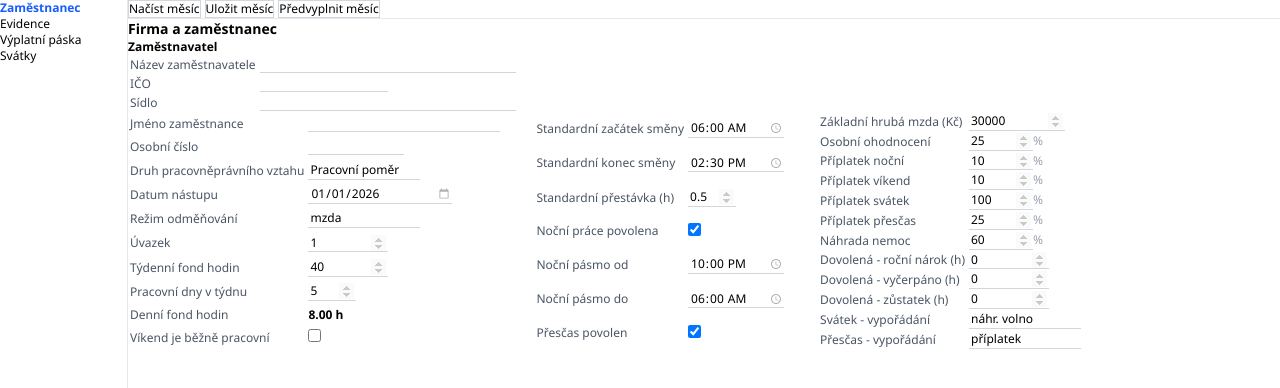
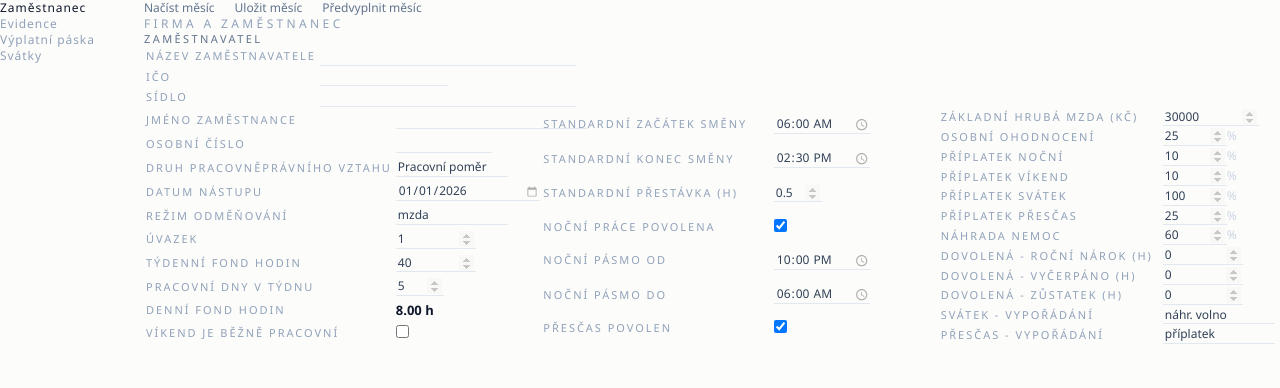
Before and after one commit to mvappshub/employee-time-and-payroll-system, a React (Vite) app: page / in a window 1280 px wide. Shown: the top 388 px of the page. Built offline with nearby package versions, Linux system fonts and the light colour scheme.

Commit message:
Polish employee settings layout

```diff
--- a/src/screens/app/AppShellView.tsx
+++ b/src/screens/app/AppShellView.tsx
@@ -27,19 +27,19 @@ export function AppShellView({
   holidaysScreen,
 }: AppShellViewProps) {
   return (
-    <div className="flex h-screen bg-white text-xs text-black">
-      <nav className="w-32 shrink-0 border-r border-gray-200 pt-1">
+    <div className="flex min-h-screen bg-[#fcfcfa] text-xs text-slate-800">
+      <nav className="w-36 shrink-0 px-5 pt-10 pb-8">
         {navigationItems.map(item => (
           <div
             key={item.key}
             onClick={() => onSelectSection(item.key)}
-            className={`cursor-pointer select-none px-1 py-0.5 ${activeSection === item.key ? 'font-bold text-blue-600' : 'text-black'}`}
+            className={`mb-2 cursor-pointer select-none py-1 text-[12px] tracking-[0.08em] transition-colors duration-150 ${activeSection === item.key ? 'font-medium text-slate-900' : 'text-slate-400 hover:text-slate-700'}`}
           >
             {item.label}
           </div>
         ))}
       </nav>
-      <main className="flex-1 overflow-auto p-1">
+      <main className="min-w-0 flex-1 overflow-auto px-8 pt-10 pb-8 lg:px-10">
         {monthControls}
         {activeSection === 'employee' && employeeScreen}
         {activeSection === 'timesheet' && timeSheetScreen}
--- a/src/screens/employee/EmployeeView.tsx
+++ b/src/screens/employee/EmployeeView.tsx
@@ -14,7 +14,7 @@ export interface EmployeeViewProps {
   onEmployeeChange: (field: keyof EmployeeSettings, value: string | number | boolean) => void
 }
 
-const inp = 'border-b border-gray-300 outline-none bg-transparent text-xs py-0 px-0.5'
+const inp = 'border-b border-slate-200 outline-none bg-transparent px-1 py-1 text-[13px] text-slate-700 transition-colors duration-150 focus:border-slate-400'
 
 export function EmployeeView({
   employer,
@@ -29,59 +29,59 @@ export function EmployeeView({
 }: EmployeeViewProps) {
   const employerTxt = (key: keyof EmployerProfile, label: string, w = 'w-64') => (
     <tr key={key}>
-      <td className="whitespace-nowrap pr-2 text-gray-600">{label}</td>
+      <td className="whitespace-nowrap pr-6 align-top text-[11px] uppercase tracking-[0.18em] text-slate-400">{label}</td>
       <td><input className={`${inp} ${w}`} value={employer[key]} onChange={e => onEmployerChange(key, e.target.value)} /></td>
     </tr>
   )
 
   const txt = (key: keyof EmployeeSettings, label: string, w = 'w-48') => (
     <tr key={key}>
-      <td className="whitespace-nowrap pr-2 text-gray-600">{label}</td>
+      <td className="whitespace-nowrap pr-6 align-top text-[11px] uppercase tracking-[0.18em] text-slate-400">{label}</td>
       <td><input className={`${inp} ${w}`} value={employee[key] as string} onChange={e => onEmployeeChange(key, e.target.value)} /></td>
     </tr>
   )
 
   const num = (key: keyof EmployeeSettings, label: string, step = 1, w = 'w-20') => (
     <tr key={key}>
-      <td className="whitespace-nowrap pr-2 text-gray-600">{label}</td>
+      <td className="whitespace-nowrap pr-6 align-top text-[11px] uppercase tracking-[0.18em] text-slate-400">{label}</td>
       <td><input type="number" step={step} className={`${inp} ${w}`} value={employee[key] as number} onChange={e => onEmployeeChange(key, parseFloat(e.target.value) || 0)} /></td>
     </tr>
   )
 
   const pct = (key: keyof EmployeeSettings, label: string) => (
     <tr key={key}>
-      <td className="whitespace-nowrap pr-2 text-gray-600">{label}</td>
+      <td className="whitespace-nowrap pr-6 align-top text-[11px] uppercase tracking-[0.18em] text-slate-400">{label}</td>
       <td>
         <input type="number" step={1} className={`${inp} w-16`} value={Math.round((employee[key] as number) * 100)} onChange={e => onEmployeeChange(key, (parseFloat(e.target.value) || 0) / 100)} />
-        <span className="ml-0.5 text-gray-400">%</span>
+        <span className="ml-1 text-slate-300">%</span>
       </td>
     </tr>
   )
 
   const chk = (key: keyof EmployeeSettings, label: string) => (
     <tr key={key}>
-      <td className="whitespace-nowrap pr-2 text-gray-600">{label}</td>
+      <td className="whitespace-nowrap pr-6 align-top text-[11px] uppercase tracking-[0.18em] text-slate-400">{label}</td>
       <td><input type="checkbox" checked={employee[key] as boolean} onChange={e => onEmployeeChange(key, e.target.checked)} /></td>
     </tr>
   )
 
   const time = (key: keyof EmployeeSettings, label: string) => (
     <tr key={key}>
-      <td className="whitespace-nowrap pr-2 text-gray-600">{label}</td>
+      <td className="whitespace-nowrap pr-6 align-top text-[11px] uppercase tracking-[0.18em] text-slate-400">{label}</td>
       <td><input type="time" className={`${inp} w-24`} value={employee[key] as string} onChange={e => onEmployeeChange(key, e.target.value)} /></td>
     </tr>
   )
 
   const date = (key: keyof EmployeeSettings, label: string) => (
     <tr key={key}>
-      <td className="whitespace-nowrap pr-2 text-gray-600">{label}</td>
+      <td className="whitespace-nowrap pr-6 align-top text-[11px] uppercase tracking-[0.18em] text-slate-400">{label}</td>
       <td><input type="date" className={`${inp} w-36`} value={employee[key] as string} onChange={e => onEmployeeChange(key, e.target.value)} /></td>
     </tr>
   )
 
   const sel = (key: keyof EmployeeSettings, label: string, options: Option[]) => (
     <tr key={key}>
-      <td className="whitespace-nowrap pr-2 text-gray-600">{label}</td>
+      <td className="whitespace-nowrap pr-6 align-top text-[11px] uppercase tracking-[0.18em] text-slate-400">{label}</td>
       <td>
         <select className={`${inp} w-28`} value={employee[key] as string} onChange={e => onEmployeeChange(key, e.target.value)}>
           {options.map(option => <option key={option.value} value={option.value}>{option.label}</option>)}
@@ -91,10 +91,10 @@ export function EmployeeView({
   )
 
   return (
-    <div className="text-xs">
-      <div className="mb-1 text-sm font-bold">Firma a zaměstnanec</div>
-      <div className="mb-4">
-        <div className="mb-1 font-semibold">Zaměstnavatel</div>
+    <div className="w-full max-w-[1500px] text-xs">
+      <div className="mb-8 text-[12px] uppercase tracking-[0.28em] text-slate-400">Firma a zaměstnanec</div>
+      <div className="mb-10">
+        <div className="mb-4 text-[11px] font-medium uppercase tracking-[0.22em] text-slate-500">Zaměstnavatel</div>
         <table>
           <tbody>
             {employerTxt('name', 'Název zaměstnavatele')}
@@ -103,8 +103,8 @@ export function EmployeeView({
           </tbody>
         </table>
       </div>
-      <div className="flex flex-wrap gap-8">
-        <table>
+      <div className="grid gap-x-14 gap-y-10 xl:grid-cols-3">
+        <table className="align-top">
           <tbody>
             {txt('name', 'Jméno zaměstnance')}
             {txt('employeeNumber', 'Osobní číslo', 'w-24')}
@@ -115,13 +115,13 @@ export function EmployeeView({
             {num('weeklyHours', 'Týdenní fond hodin')}
             {num('workDaysPerWeek', 'Pracovní dny v týdnu', 1, 'w-12')}
             <tr>
-              <td className="pr-2 text-gray-600">Denní fond hodin</td>
-              <td className="font-bold">{dailyFundLabel}</td>
+              <td className="pr-6 align-top text-[11px] uppercase tracking-[0.18em] text-slate-400">Denní fond hodin</td>
+              <td className="py-1 text-[13px] font-semibold text-slate-900">{dailyFundLabel}</td>
             </tr>
             {chk('weekendWorking', 'Víkend je běžně pracovní')}
           </tbody>
         </table>
-        <table>
+        <table className="align-top">
           <tbody>
             {time('shiftStart', 'Standardní začátek směny')}
             {time('shiftEnd', 'Standardní konec směny')}
@@ -132,7 +132,7 @@ export function EmployeeView({
             {chk('overtimeAllowed', 'Přesčas povolen')}
           </tbody>
         </table>
-        <table>
+        <table className="align-top">
           <tbody>
             {num('baseSalary', 'Základní hrubá mzda (Kč)', 100, 'w-24')}
             {pct('personalBonus', 'Osobní ohodnocení')}
--- a/src/screens/month-controls/MonthControlsView.tsx
+++ b/src/screens/month-controls/MonthControlsView.tsx
@@ -5,17 +5,17 @@ export interface MonthControlsViewProps {
   onPrefill: () => void
 }
 
-const btn = 'border border-gray-300 px-1.5 py-0.5 text-xs bg-white hover:bg-gray-50'
+const btn = 'px-0 py-1 text-[12px] text-slate-500 transition-colors duration-150 hover:text-slate-900'
 
 export function MonthControlsView({ error, onLoad, onSave, onPrefill }: MonthControlsViewProps) {
   return (
-    <div className="mb-2 border-b border-gray-200 pb-1 text-xs">
-      <div className="flex flex-wrap items-center gap-1">
+    <div className="mb-8 text-xs">
+      <div className="flex flex-wrap items-center gap-x-5 gap-y-2">
         <button className={btn} onClick={onLoad}>Načíst měsíc</button>
         <button className={btn} onClick={onSave}>Uložit měsíc</button>
         <button className={btn} onClick={onPrefill}>Předvyplnit měsíc</button>
       </div>
-      {error && <div className="mt-1 border border-red-300 bg-red-50 px-2 py-1 text-red-700">{error}</div>}
+      {error && <div className="mt-3 text-[12px] text-slate-500">{error}</div>}
     </div>
   )
 }
```
